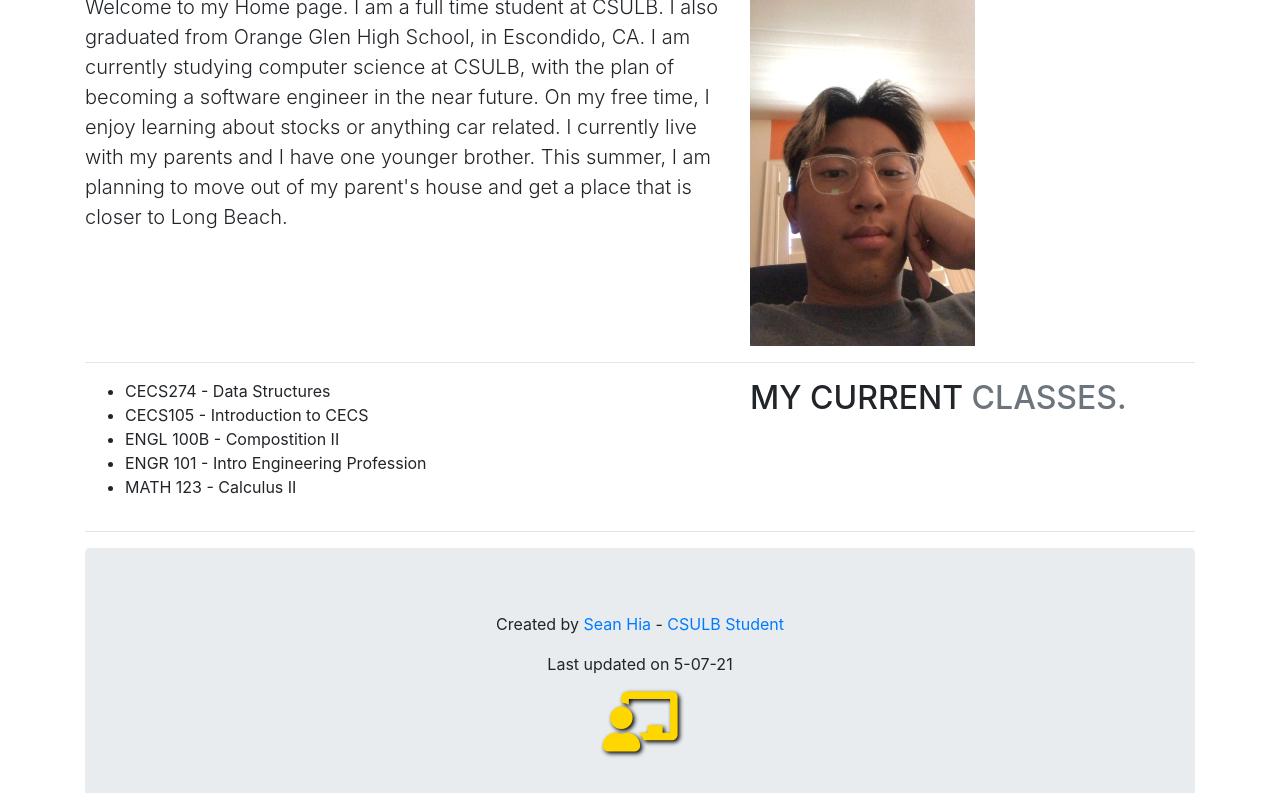
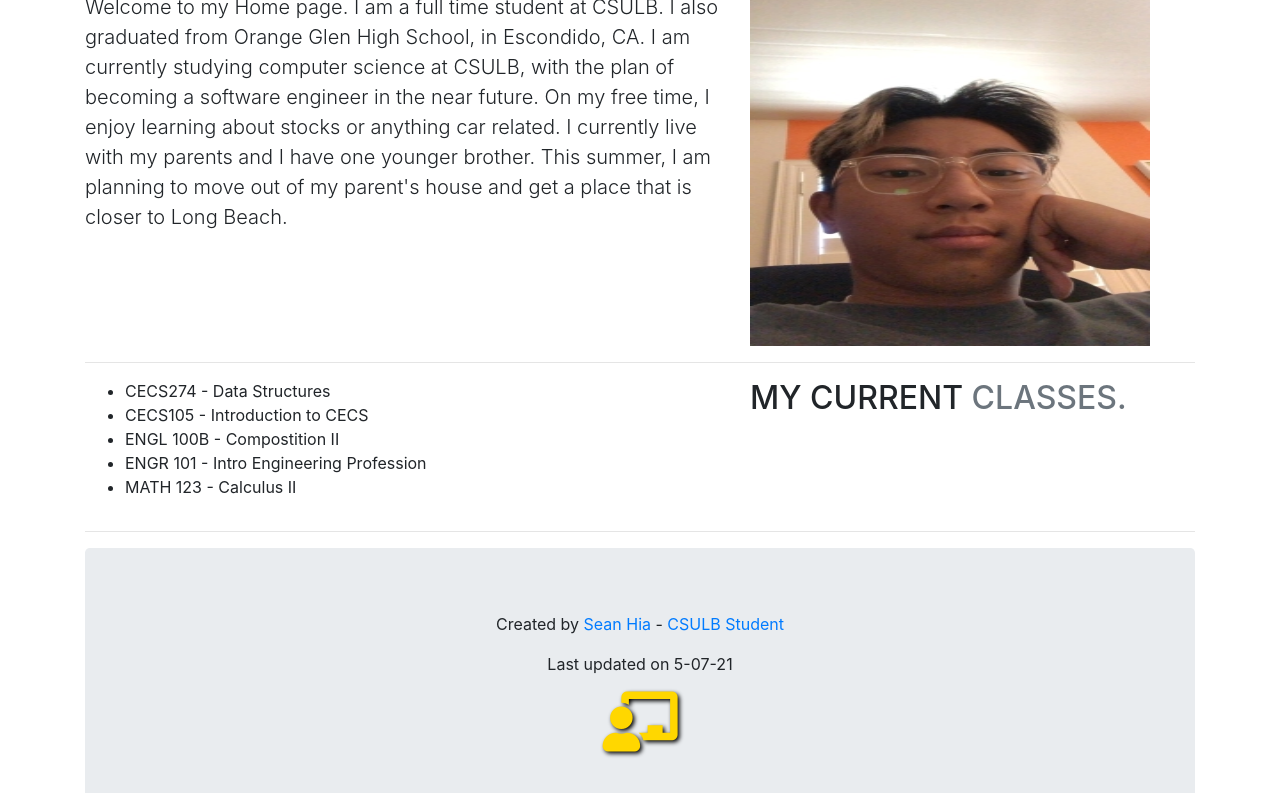
Before and after one commit to seanhia/Bootstrap, a plain HTML site: page index.html in a window 1280 px wide. Shown: the part 353-1146 px from the top of the page. Drawn offline with nearby package versions, Linux system fonts and the light colour scheme.

Commit message:
Update index.html

```diff
--- a/index.html
+++ b/index.html
@@ -32,7 +32,7 @@
         <p class="lead">Welcome to my Home page. I am a full time student at CSULB. I also graduated from Orange Glen High School, in Escondido, CA. I am currently studying computer science at CSULB, with the plan of becoming a software engineer in the near future. On my free time, I enjoy learning about stocks or anything car related. I currently live with my parents and I have one younger brother. This summer, I am planning to move out of my parent's house and get a place that is closer to Long Beach. </p>
       </div>
       <div class="col-md-5">
-        <img src="seanwebpicresize.JPG" alt="Sean Hia" width="225" height="400">
+        <img src="seanwebpicresize.JPG" alt="Sean Hia" width="400" height="400">
 
       </div>
     </div>
```
